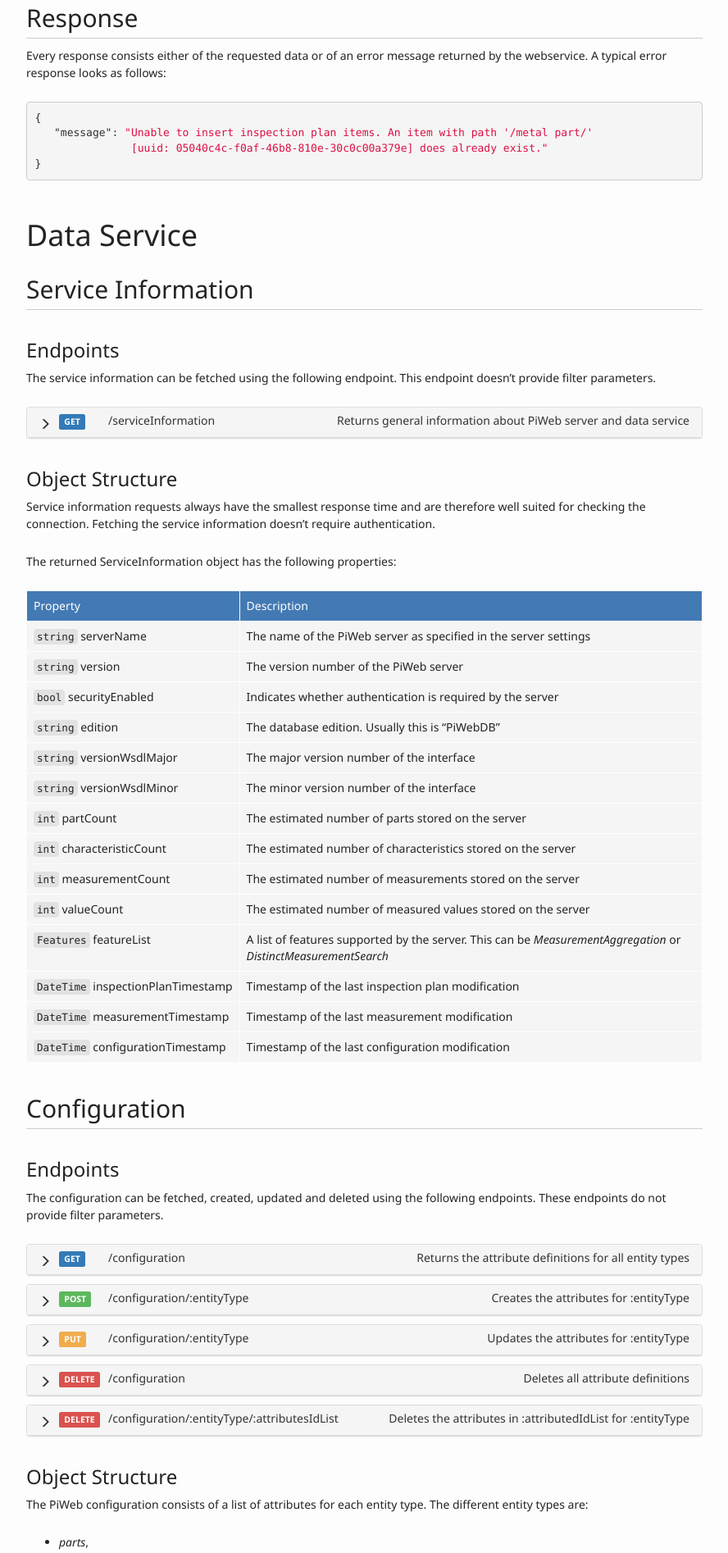
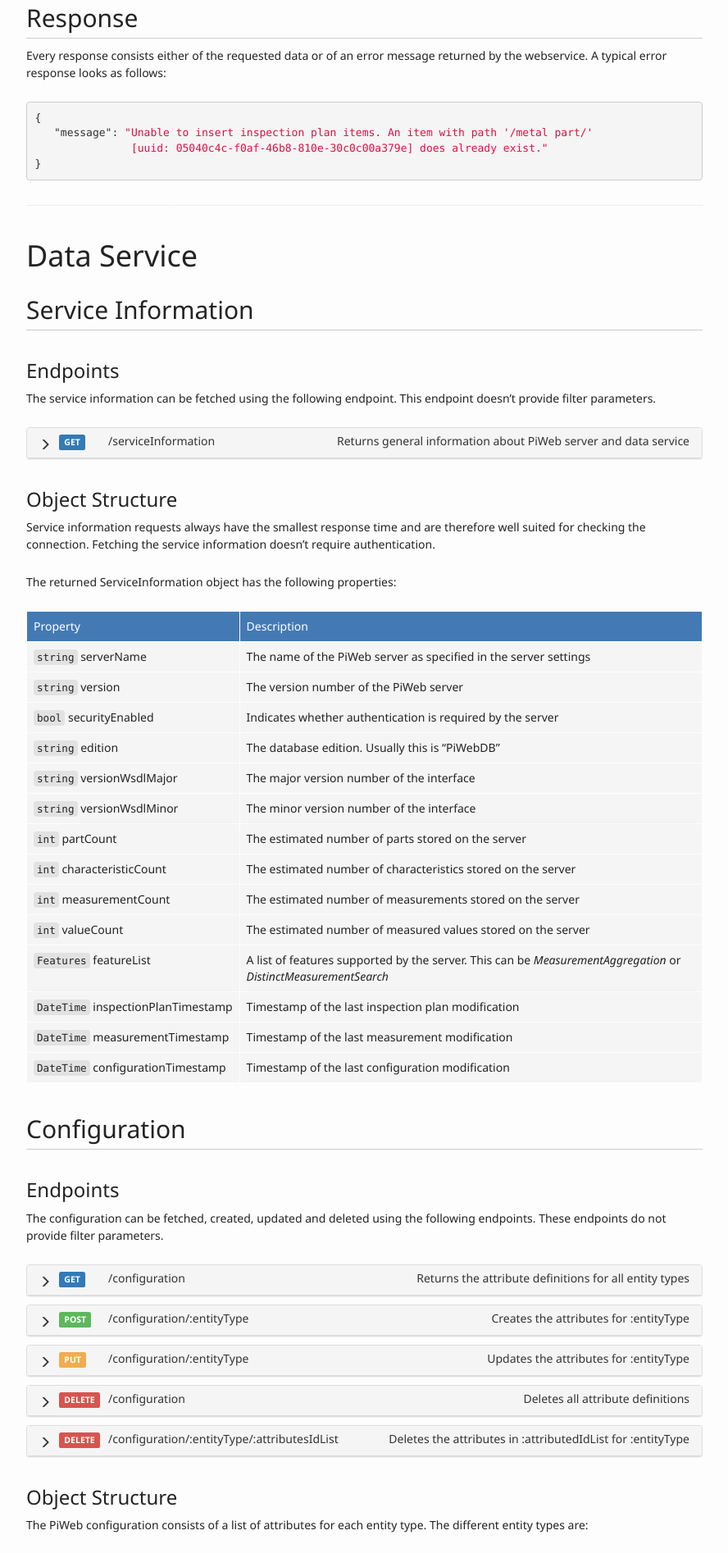
Before and after one commit to ZEISS-PiWeb/PiWeb-Api, a Jekyll site: the page built from _pages/01-restapi.md, in a window 1280 px wide. Shown: the part 1705-3599 px from the top of the page at 82% size, without its empty margins (338-1226 px from the left). Built offline with Jekyll 4.4.1, drawn with Linux system fonts in a browser that asks for light colours.

Commit message:
Update 01-restapi.md

```diff
--- a/_pages/01-restapi.md
+++ b/_pages/01-restapi.md
@@ -65,13 +65,13 @@
 
 {% include_relative 011-general.md %}
 
-<br/>
+<p class="dottedline" />
 
 <h1 id="{{page.sections['dataservice'].anchor}}">{{page.sections['dataservice'].title}}</h1>
 
 {% include_relative 012-dataservice.md %}
 
-<br/>
+<p class="dottedline" />
 
 <h1 id="{{page.sections['rawdataservice'].anchor}}">{{page.sections['rawdataservice'].title}}</h1>
 
```
